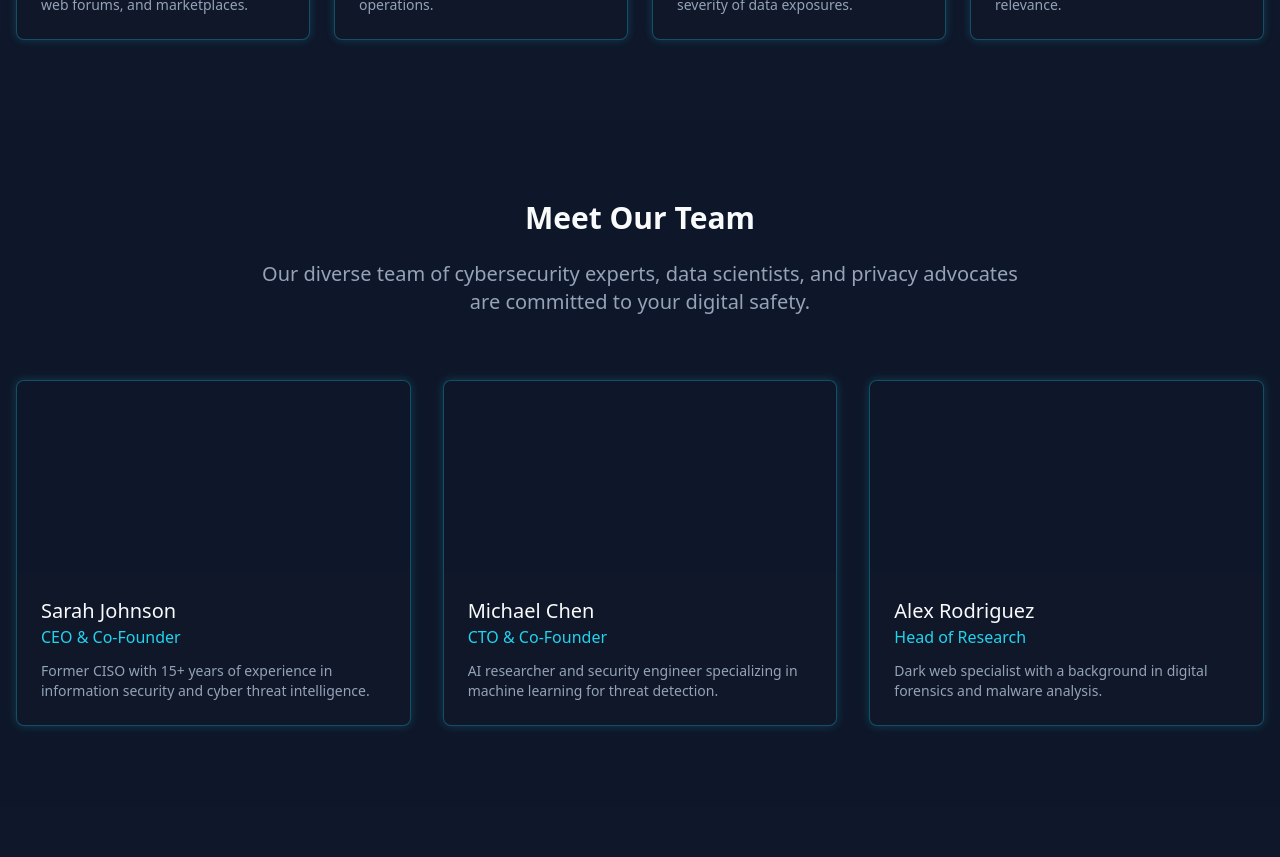
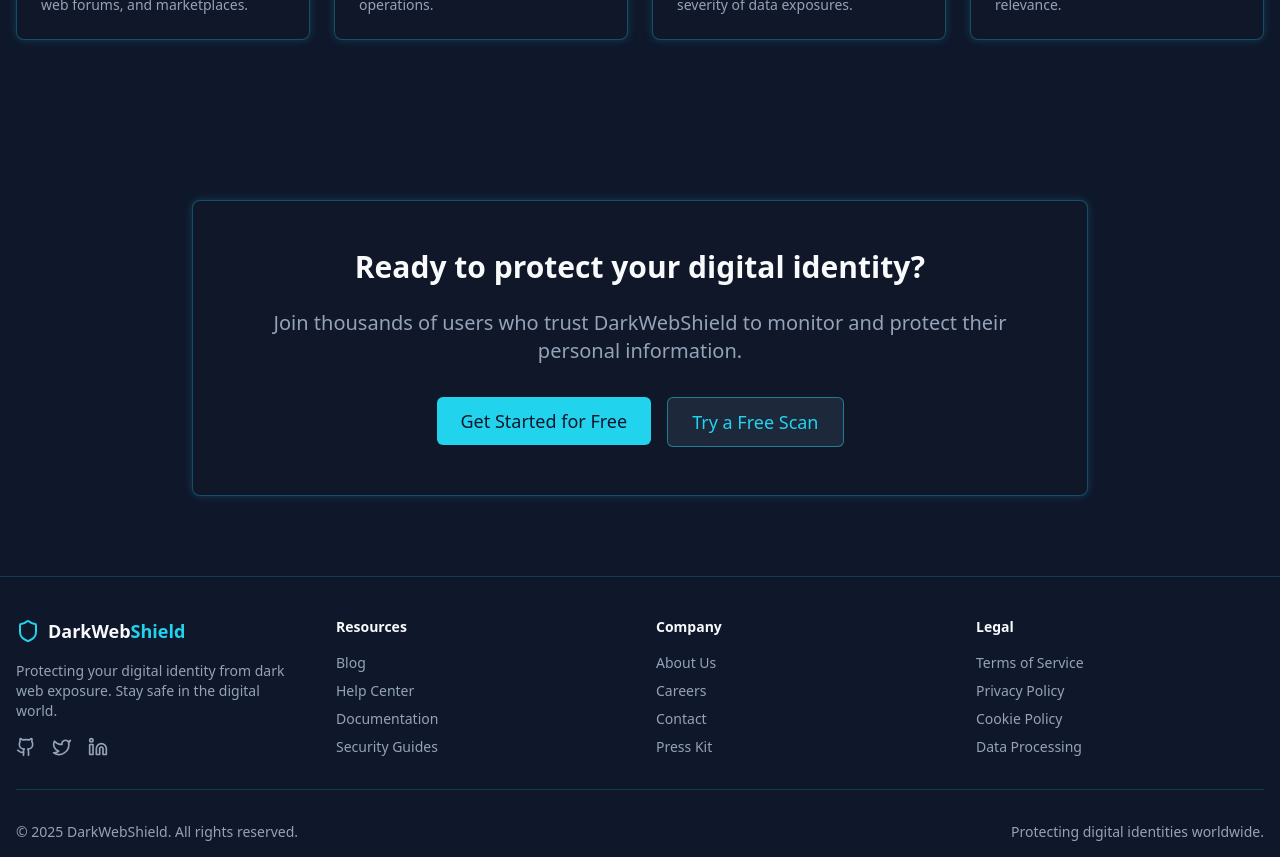
Before and after one commit to karthikraja-crypto/DarkWebShield, a React (Vite) app: page /about in a window 1280 px wide. Shown: the part 1940-2797 px from the top of the page. Built offline with nearby package versions, Linux system fonts and the light colour scheme.

Commit message:
feat: Update features and about page
- Implemented expandable feature details.
- Removed 'View Pricing Plans' option.
- Updated founding year in 'Our Story'.
- Removed the 'Meet Our Team' section.

```diff
--- a/src/pages/About.tsx
+++ b/src/pages/About.tsx
@@ -3,7 +3,7 @@ import React from 'react';
 import { Link } from 'react-router-dom';
 import { Button } from '@/components/ui/button';
 import { Card, CardContent } from '@/components/ui/card';
-import { Shield, Search, Lock, Bell, Database, Server, Users, Brain } from 'lucide-react';
+import { Shield, Search, Lock, Bell, Database, Server, Brain } from 'lucide-react';
 import Navbar from '@/components/Navbar';
 import Footer from '@/components/Footer';
 
@@ -51,7 +51,7 @@ const About = () => {
               <div>
                 <h2 className="text-3xl font-bold mb-6">Our Story</h2>
                 <p className="text-muted-foreground mb-6">
-                  DarkWebShield was founded in 2021 by a team of cybersecurity experts with a shared vision: to democratize access to advanced dark web monitoring tools.
+                  DarkWebShield was founded in 2025 by a team of cybersecurity experts with a shared vision: to democratize access to advanced dark web monitoring tools.
                 </p>
                 <p className="text-muted-foreground mb-6">
                   After witnessing the devastating impact of data breaches on individuals and businesses, our founders recognized the need for an accessible solution that could help people understand and mitigate their digital exposure risks.
@@ -150,58 +150,11 @@ const About = () => {
               </div>
 
               <div className="cyber-card p-6">
-                <Users className="h-8 w-8 text-cyber-primary mb-4" />
+                <Lock className="h-8 w-8 text-cyber-primary mb-4" />
                 <h3 className="text-lg font-medium mb-2">Human Intelligence</h3>
                 <p className="text-sm text-muted-foreground">
                   Our security experts validate critical findings to ensure accuracy and relevance.
                 </p>
-              </div>
-            </div>
-          </div>
-        </section>
-
-        {/* Team */}
-        <section className="py-20 bg-cyber-dark/30">
-          <div className="container mx-auto px-4">
-            <div className="text-center max-w-3xl mx-auto mb-16">
-              <h2 className="text-3xl font-bold mb-6">Meet Our Team</h2>
-              <p className="text-xl text-muted-foreground">
-                Our diverse team of cybersecurity experts, data scientists, and privacy advocates are committed to your digital safety.
-              </p>
-            </div>
-
-            <div className="grid md:grid-cols-3 gap-8">
-              <div className="cyber-card overflow-hidden">
-                <div className="h-48 bg-cyber-dark/70"></div>
-                <div className="p-6">
-                  <h3 className="text-xl font-medium">Sarah Johnson</h3>
-                  <p className="text-cyber-primary mb-3">CEO & Co-Founder</p>
-                  <p className="text-sm text-muted-foreground">
-                    Former CISO with 15+ years of experience in information security and cyber threat intelligence.
-                  </p>
-                </div>
-              </div>
-
-              <div className="cyber-card overflow-hidden">
-                <div className="h-48 bg-cyber-dark/70"></div>
-                <div className="p-6">
-                  <h3 className="text-xl font-medium">Michael Chen</h3>
-                  <p className="text-cyber-primary mb-3">CTO & Co-Founder</p>
-                  <p className="text-sm text-muted-foreground">
-                    AI researcher and security engineer specializing in machine learning for threat detection.
-                  </p>
-                </div>
-              </div>
-
-              <div className="cyber-card overflow-hidden">
-                <div className="h-48 bg-cyber-dark/70"></div>
-                <div className="p-6">
-                  <h3 className="text-xl font-medium">Alex Rodriguez</h3>
-                  <p className="text-cyber-primary mb-3">Head of Research</p>
-                  <p className="text-sm text-muted-foreground">
-                    Dark web specialist with a background in digital forensics and malware analysis.
-                  </p>
-                </div>
               </div>
             </div>
           </div>
```
